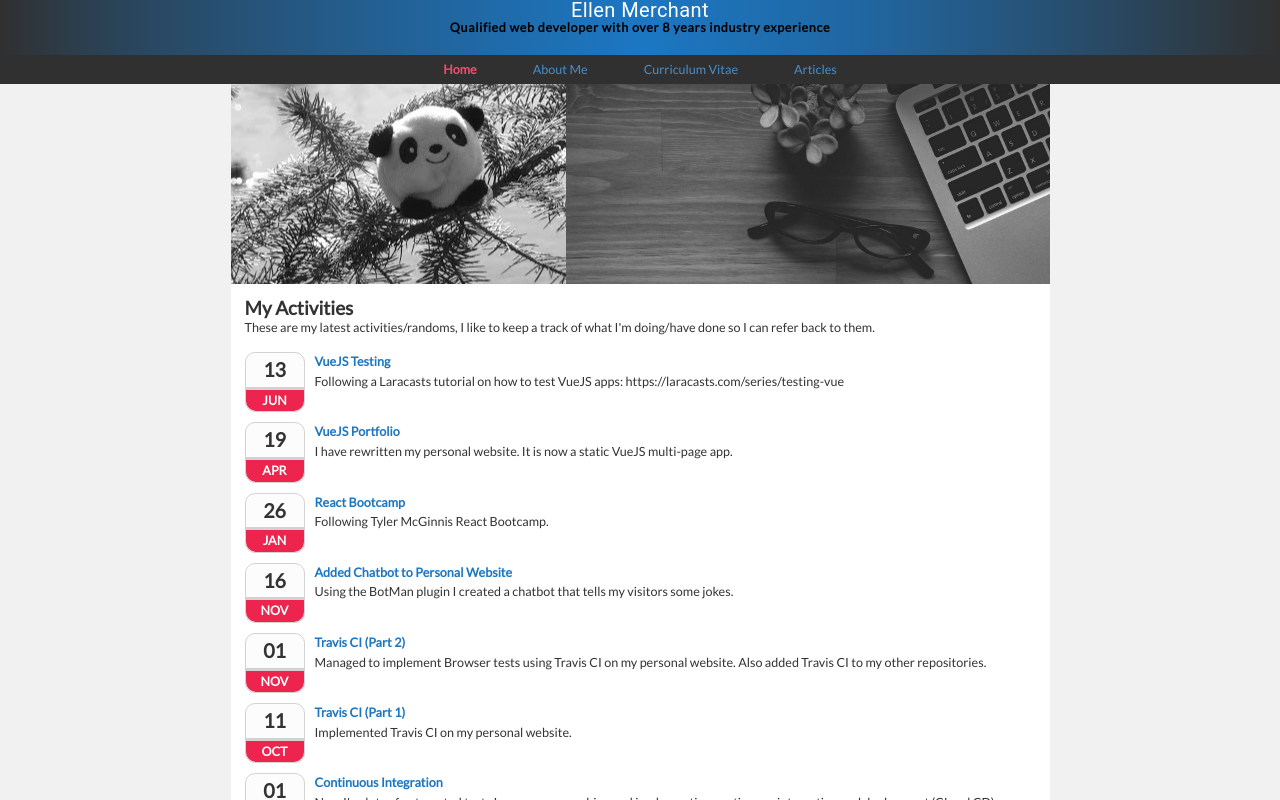
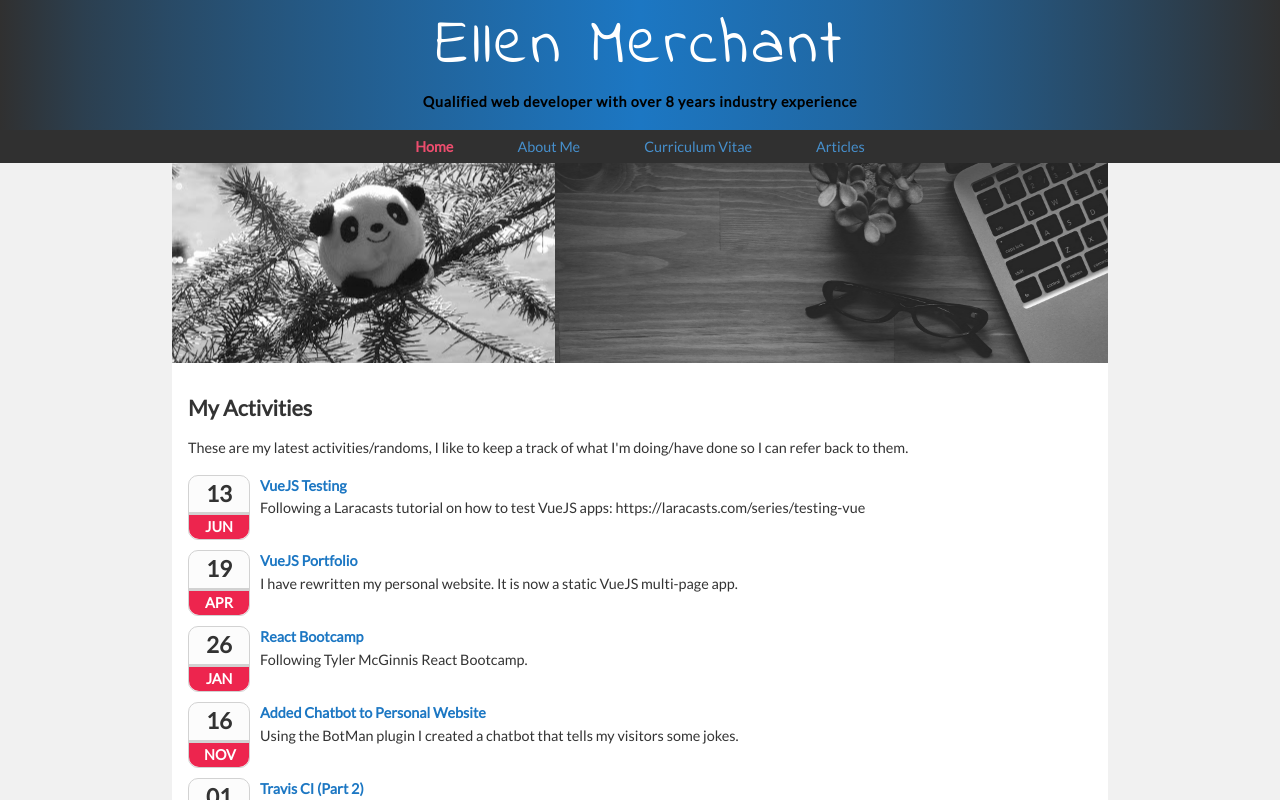
Before and after one commit to ellllllen/portfolio-vue, a Vue app: page / in a window 1280 px wide. Shown: the top 800 px of the page. Built offline with nearby package versions, Linux system fonts and the light colour scheme.

Commit message:
Revert "Setup Material Design"
This reverts commit dbc36dade61642a798e6382b8ad258bdb49909fc.

```diff
--- a/package.json
+++ b/package.json
@@ -12,12 +12,10 @@
   },
   "dependencies": {
     "core-js": "^2.6.5",
-    "material-design-icons-iconfont": "^5.0.1",
     "url-loader": "^1.1.2",
     "vue": "^2.6.10",
     "vue-moment": "^4.0.0",
-    "vue-router": "^3.0.6",
-    "vuetify": "^1.5.14"
+    "vue-router": "^3.0.6"
   },
   "devDependencies": {
     "@vue/cli-plugin-babel": "^3.7.0",
--- a/src/App.vue
+++ b/src/App.vue
@@ -1,11 +1,11 @@
 <template>
   <div id="app">
-    <AppHeader/>
-    <AppNav/>
+    <AppHeader />
+    <AppNav />
     <div class="outer-container">
-      <router-view/>
+      <router-view />
     </div>
-    <AppFooter/>
+    <AppFooter />
   </div>
 </template>
 
@@ -26,5 +26,4 @@ export default {
 
 <style lang="scss">
 @import "@/assets/css/app.scss";
-@import "../node_modules/vuetify/dist/vuetify.min.css";
 </style>
--- a/src/main.js
+++ b/src/main.js
@@ -1,5 +1,4 @@
 import Vue from "vue";
-import Vuetify from "vuetify";
 import App from "./App.vue";
 import router from "./router";
 
@@ -7,7 +6,6 @@ import moment from "moment";
 
 Vue.config.productionTip = false;
 Vue.prototype.moment = moment;
-Vue.use(Vuetify);
 
 new Vue({
   router,
```
Also changed, not shown: 1 other file (tests, documents, lock files or other folders).
